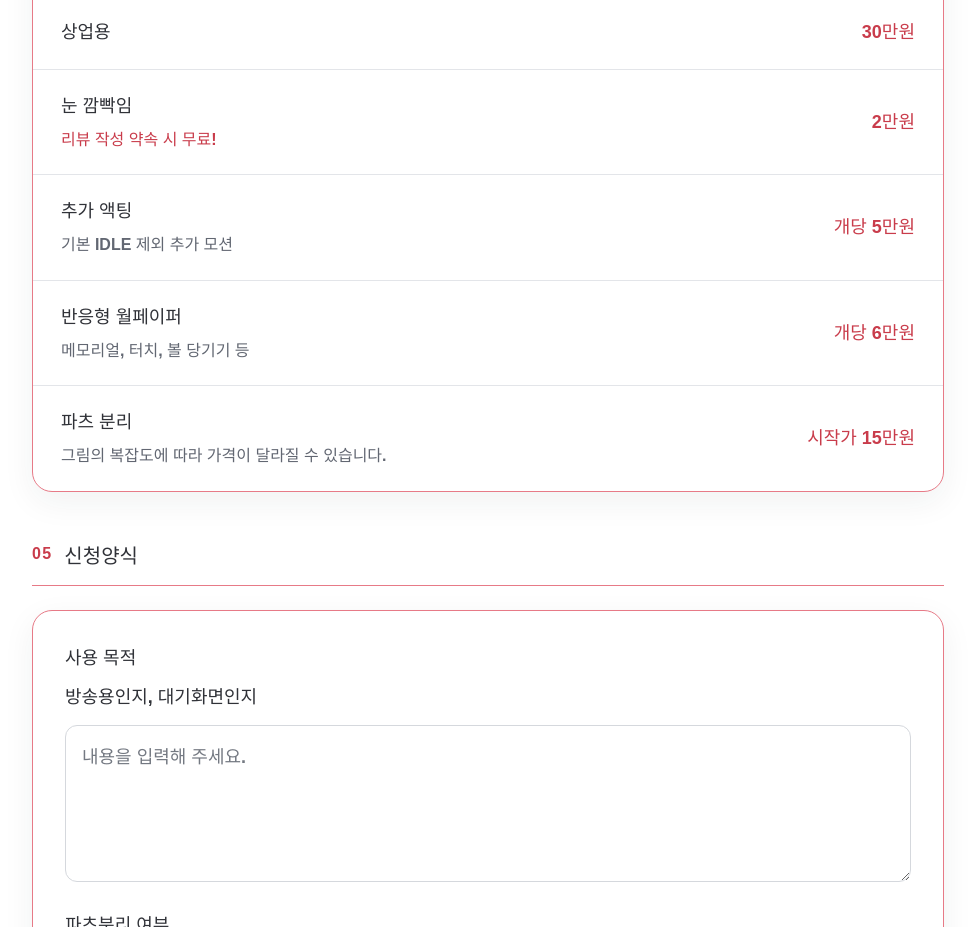
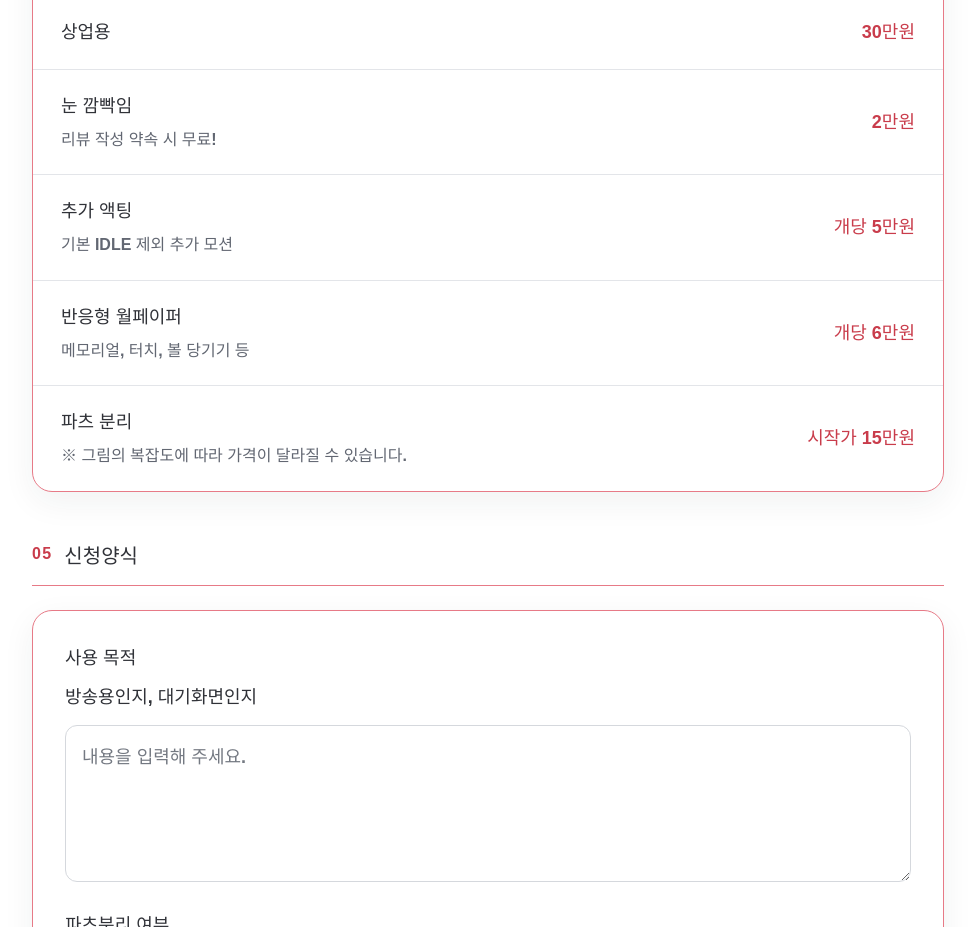
Before and after one commit to rwjgeenyang/artmug_vue, a Vue app: page / in a window 1280 px wide. Shown: the part 2240-3167 px from the top of the page, without its empty margins (152-1127 px from the left). Built offline with nearby package versions, Linux system fonts and the light colour scheme; no server answers.

Commit message:
Deploy pricing table with gray review note and parts separation marker

```diff
--- a/src/App.vue
+++ b/src/App.vue
@@ -12,10 +12,10 @@ const prices = [
   { title: '비상업용', amount: '10만원' },
   { title: '방송용', amount: '15만원' },
   { title: '상업용', amount: '30만원' },
-  { title: '눈 깜빡임', amount: '2만원', note: '리뷰 작성 약속 시 무료!', promotion: true },
+  { title: '눈 깜빡임', amount: '2만원', note: '리뷰 작성 약속 시 무료!' },
   { title: '추가 액팅', amount: '개당 5만원', note: '기본 IDLE 제외 추가 모션' },
   { title: '반응형 월페이퍼', amount: '개당 6만원', note: '메모리얼, 터치, 볼 당기기 등' },
-  { title: '파츠 분리', amount: '시작가 15만원', note: '그림의 복잡도에 따라 가격이 달라질 수 있습니다.' },
+  { title: '파츠 분리', amount: '시작가 15만원', note: '※ 그림의 복잡도에 따라 가격이 달라질 수 있습니다.' },
 ];
 const items = ref([]);
 const loading = ref(true);
@@ -249,7 +249,7 @@ onMounted(load);
             <tr v-for="price in prices" :key="price.title">
               <th scope="row">
                 <span>{{ price.title }}</span>
-                <span v-if="price.note" class="price-note" :class="{ 'price-promotion': price.promotion }">{{ price.note }}</span>
+                <span v-if="price.note" class="price-note">{{ price.note }}</span>
               </th>
               <td>{{ price.amount }}</td>
             </tr>
@@ -326,7 +326,6 @@ onMounted(load);
 .price-table td, .price-table thead th:last-child { text-align: right; white-space: nowrap; }
 .price-table td { color: var(--accent-color); }
 .price-note { display: block; margin-top: 6px; color: #626772; font-size: 16px; }
-.price-promotion { color: var(--accent-color); }
 @media (max-width: 560px) {
   .price-table th, .price-table td { padding: 18px 14px; }
   .price-table { font-size: 16px; }
```
Also changed, not shown: preview/categories.html (+2 -2 lines).
